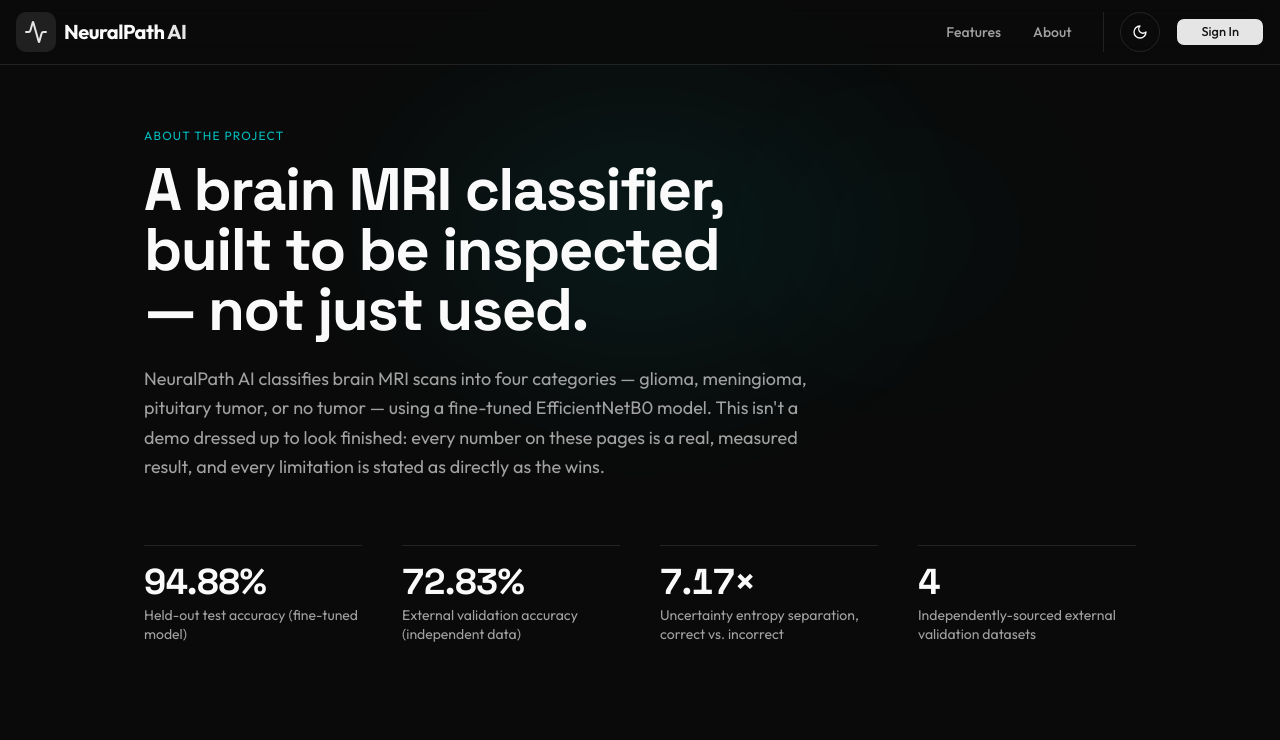
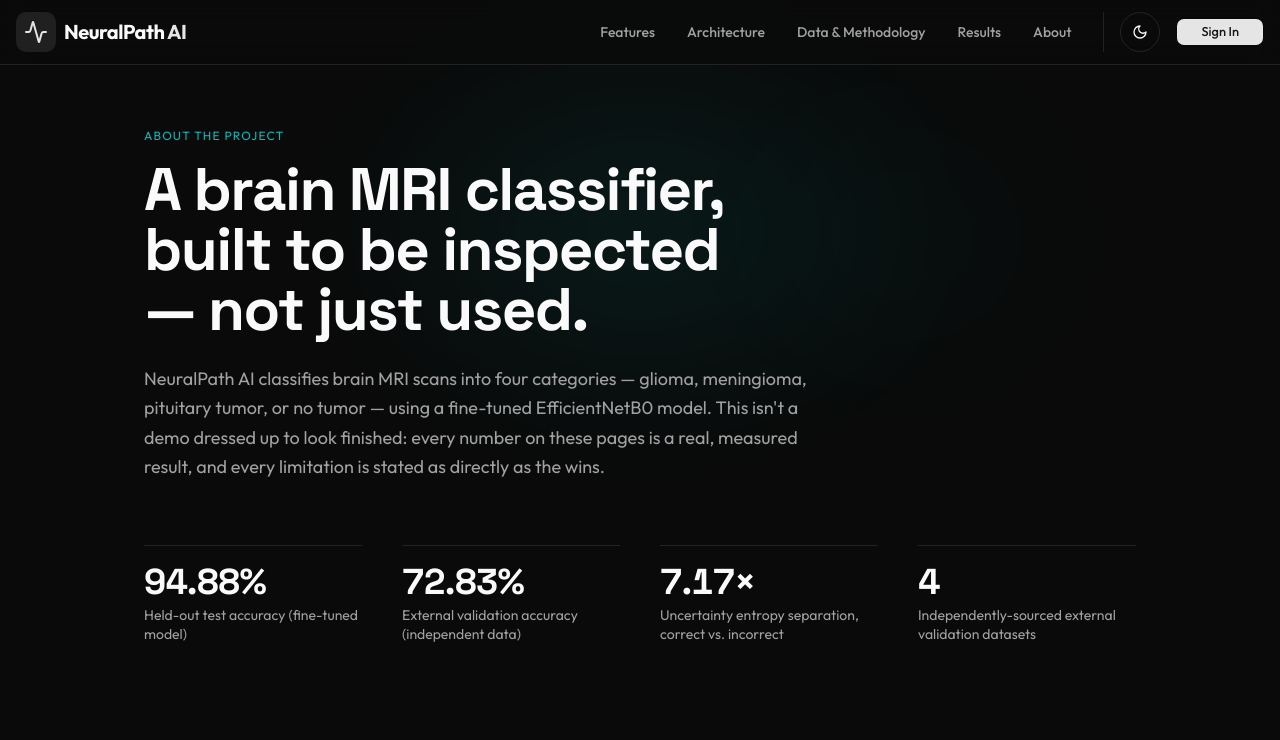
Before and after one commit to En1gma1708/NeuralPath-AI, a Next.js app in the folder frontend/: page /about in a window 1280 px wide. Shown: the top 740 px of the page. Built offline with nearby package versions, Linux system fonts and the light colour scheme; no server answers.

Commit message:
Surface Architecture, Data & Methodology, and Results as top-level nav links

```diff
--- a/frontend/src/components/Navbar.tsx
+++ b/frontend/src/components/Navbar.tsx
@@ -28,6 +28,15 @@ export function Navbar() {
         <div className="hidden md:flex items-center gap-8">
           <Link href="/#features" className="text-sm font-medium text-muted-foreground hover:text-foreground transition-colors">
             Features
+          </Link>
+          <Link href="/about/architecture" className="text-sm font-medium text-muted-foreground hover:text-foreground transition-colors">
+            Architecture
+          </Link>
+          <Link href="/about/data" className="text-sm font-medium text-muted-foreground hover:text-foreground transition-colors">
+            Data & Methodology
+          </Link>
+          <Link href="/about/results" className="text-sm font-medium text-muted-foreground hover:text-foreground transition-colors">
+            Results
           </Link>
           <Link href="/about" className="text-sm font-medium text-muted-foreground hover:text-foreground transition-colors">
             About
@@ -78,6 +87,15 @@ export function Navbar() {
               <Link href="/#features" className="text-sm font-medium py-2 text-foreground" onClick={() => setIsOpen(false)}>
                 Features
               </Link>
+              <Link href="/about/architecture" className="text-sm font-medium py-2 text-foreground" onClick={() => setIsOpen(false)}>
+                Architecture
+              </Link>
+              <Link href="/about/data" className="text-sm font-medium py-2 text-foreground" onClick={() => setIsOpen(false)}>
+                Data & Methodology
+              </Link>
+              <Link href="/about/results" className="text-sm font-medium py-2 text-foreground" onClick={() => setIsOpen(false)}>
+                Results
+              </Link>
               <Link href="/about" className="text-sm font-medium py-2 text-foreground" onClick={() => setIsOpen(false)}>
                 About
               </Link>
```
